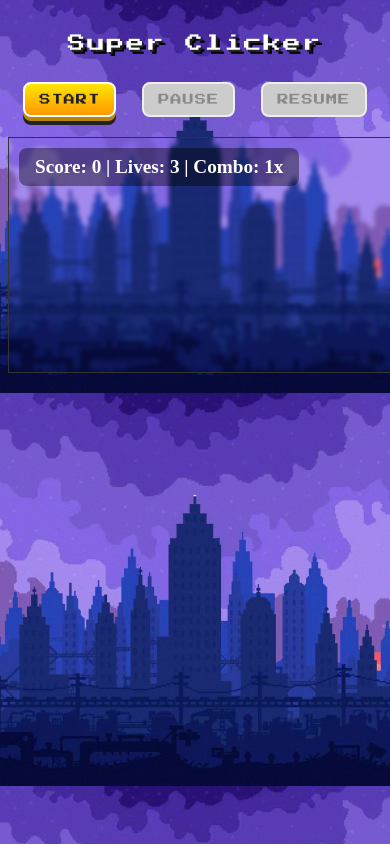
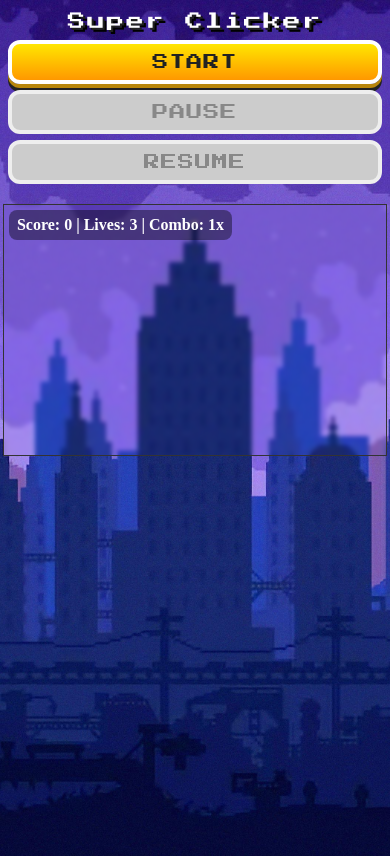
Before and after one commit to faizanTadvi/superclicker, a plain HTML site: page index.html in a window 390 px wide. Drawn offline with Linux system fonts and the light colour scheme.

Commit message:
fix image repatation

```diff
--- a/style.css
+++ b/style.css
@@ -6,6 +6,10 @@ body{
     background-image: url('background3.jpg'); /* or 'gamebg.png' */
     background-size: cover;
     background-position: center;
+     background-repeat: no-repeat; /* Prevent repeating */
+    min-height: 100vh;
+    margin: 0;
+    padding: 0;
 }
 .h1{
     background-color: aqua;
@@ -176,15 +180,28 @@ body{
     box-shadow: 0 2px #b8860b, 0 4px #222;
 }
 /* Responsive adjustments for buttons and heading */
+/* Mobile responsiveness */
 @media (max-width: 500px) {
     .heading {
         font-size: 1.1em;
-        padding: 10px 0;
+        margin-top: 12px;
+        margin-bottom: 10px;
     }
-    #controls button {
-        font-size: 0.7em;
-        padding: 10px 14px;
-        border-width: 2px;
-        border-radius: 8px;
+    #gameArea {
+        width: 98vw;
+        max-width: 98vw;
+        height: 60vw;
+        max-height: 70vw;
+        min-height: 250px;
+    }
+    #scoreBoard {
+        font-size: 1em;
+        padding: 6px 8px;
+        top: 5px;
+        left: 5px;
+    }
+    #controls {
+        flex-direction: column;
+        gap: 6px;
     }
 }
```
